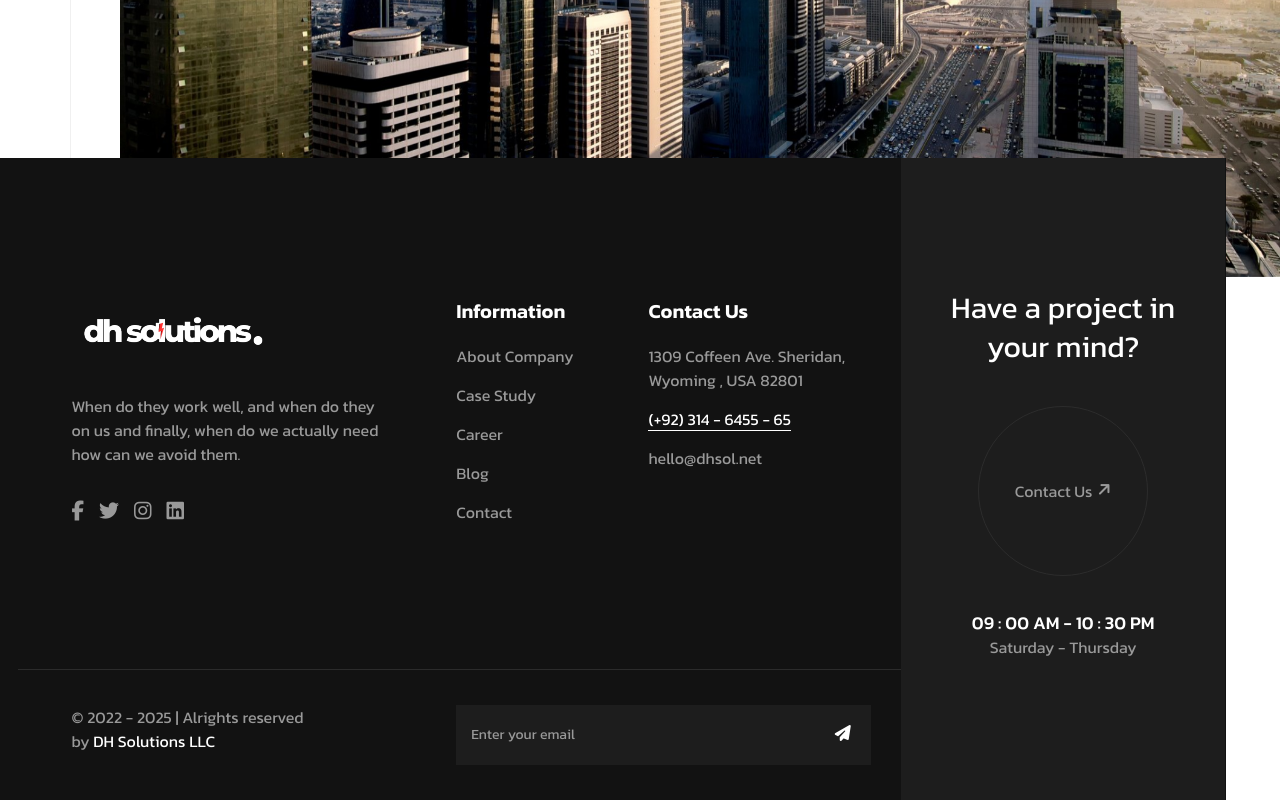
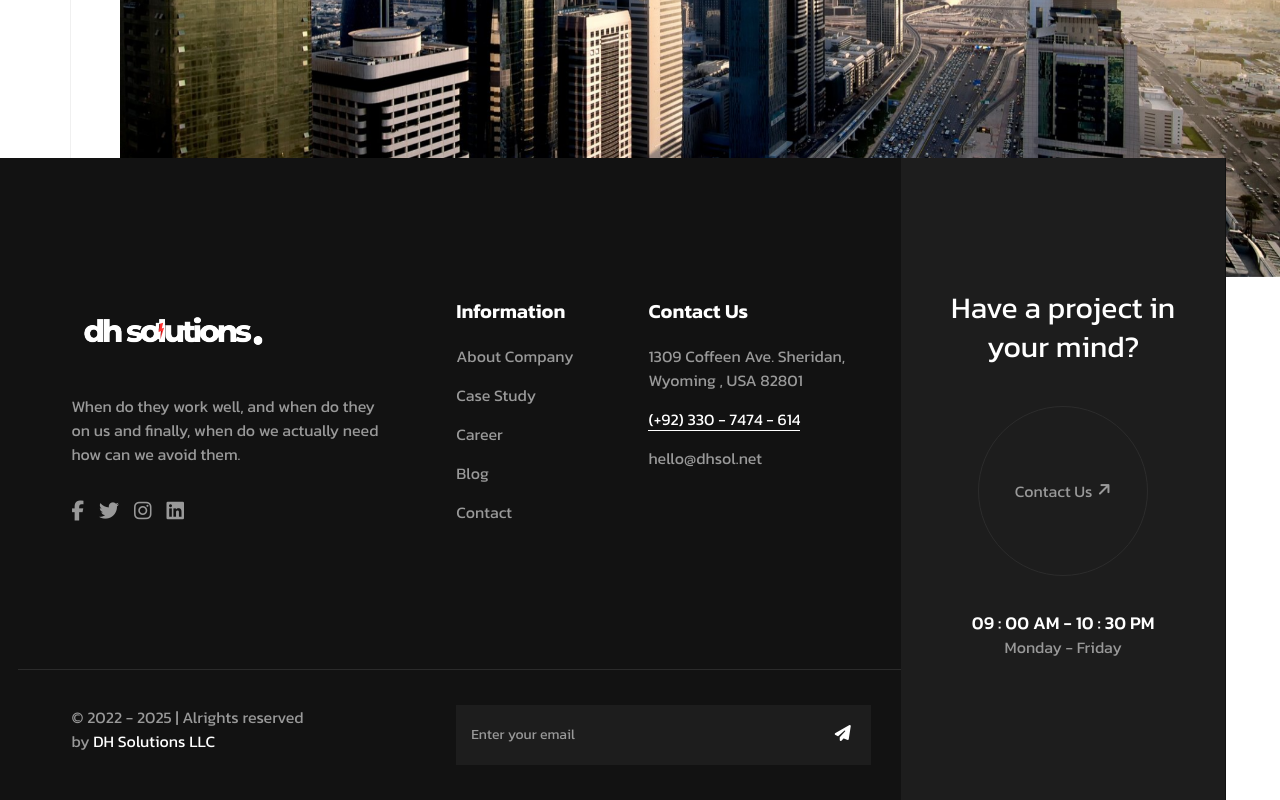
Before and after one commit to dhsolutionspak/MainFile, a Next.js app: page /faq in a window 1280 px wide. Shown: the part 1631-2431 px from the top of the page. Built offline with nearby package versions, Linux system fonts and the light colour scheme.

Commit message:
Footer Updated

```diff
--- a/src/components/footer/Footer1.jsx
+++ b/src/components/footer/Footer1.jsx
@@ -98,7 +98,7 @@ export default function Footer3() {
                       USA 82801</li>
                       <li>
                         <a href="tel:+923146455565" className="phone">
-                          (+92) 314 - 6455 - 65{" "}
+                          (+92) 330 - 7474 - 614{" "}
                         </a>
                       </li>
                       <li>
@@ -123,7 +123,7 @@ export default function Footer3() {
                       </Link>
                     </div>
                     <h3 className="contact-time">09 : 00 AM - 10 : 30 PM</h3>
-                    <h4 className="contact-day">Saturday - Thursday</h4>
+                    <h4 className="contact-day">Monday - Friday</h4>
                   </div>
 
                   <div className="footer__copyright">
--- a/src/components/footer/Footer2.jsx
+++ b/src/components/footer/Footer2.jsx
@@ -98,7 +98,7 @@ export default function Footer3() {
                       USA 82801</li>
                       <li>
                         <a href="tel:+923146455565" className="phone">
-                          (+92) 314 - 6455 - 65{" "}
+                          (+92) 330 - 7474 - 614{" "}
                         </a>
                       </li>
                       <li>
@@ -123,7 +123,7 @@ export default function Footer3() {
                       </Link>
                     </div>
                     <h3 className="contact-time">09 : 00 AM - 10 : 30 PM</h3>
-                    <h4 className="contact-day">Saturday - Thursday</h4>
+                    <h4 className="contact-day">Monday - Friday</h4>
                   </div>
 
                   <div className="footer__copyright">
--- a/src/components/footer/Footer3.jsx
+++ b/src/components/footer/Footer3.jsx
@@ -98,7 +98,7 @@ export default function Footer3() {
                       USA 82801</li>
                       <li>
                         <a href="tel:+923146455565" className="phone">
-                          (+92) 314 - 6455 - 65{" "}
+                          (+92) 330 - 7474 - 614{" "}
                         </a>
                       </li>
                       <li>
@@ -123,7 +123,7 @@ export default function Footer3() {
                       </Link>
                     </div>
                     <h3 className="contact-time">09 : 00 AM - 10 : 30 PM</h3>
-                    <h4 className="contact-day">Saturday - Thursday</h4>
+                    <h4 className="contact-day">Monday - Friday</h4>
                   </div>
 
                   <div className="footer__copyright">
--- a/src/components/footer/Footer4.jsx
+++ b/src/components/footer/Footer4.jsx
@@ -98,7 +98,7 @@ export default function Footer3() {
                       USA 82801</li>
                       <li>
                         <a href="tel:+923146455565" className="phone">
-                          (+92) 314 - 6455 - 65{" "}
+                          (+92) 330 - 7474 - 614{" "}
                         </a>
                       </li>
                       <li>
@@ -123,7 +123,7 @@ export default function Footer3() {
                       </Link>
                     </div>
                     <h3 className="contact-time">09 : 00 AM - 10 : 30 PM</h3>
-                    <h4 className="contact-day">Saturday - Thursday</h4>
+                    <h4 className="contact-day">Monday - Friday</h4>
                   </div>
 
                   <div className="footer__copyright">
--- a/src/components/footer/Footer5.jsx
+++ b/src/components/footer/Footer5.jsx
@@ -98,7 +98,7 @@ export default function Footer3() {
                       USA 82801</li>
                       <li>
                         <a href="tel:+923146455565" className="phone">
-                          (+92) 314 - 6455 - 65{" "}
+                          (+92) 330 - 7474 - 614{" "}
                         </a>
                       </li>
                       <li>
@@ -123,7 +123,7 @@ export default function Footer3() {
                       </Link>
                     </div>
                     <h3 className="contact-time">09 : 00 AM - 10 : 30 PM</h3>
-                    <h4 className="contact-day">Saturday - Thursday</h4>
+                    <h4 className="contact-day">Monday - Friday</h4>
                   </div>
 
                   <div className="footer__copyright">
```
